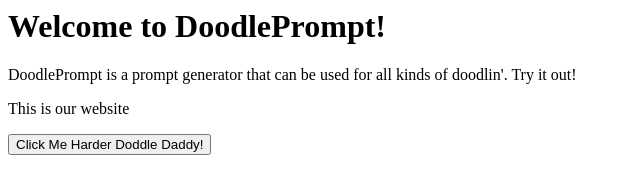
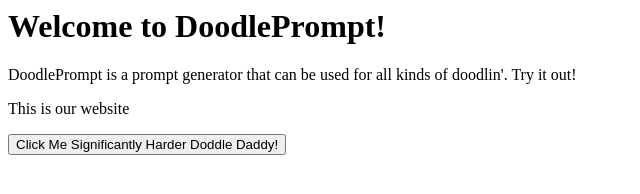
Before and after one commit to GusBusDraws/DoodlePrompt, a plain HTML site: page index.html in a window 1280 px wide. Shown: the whole page, without its empty margins (0-640 px from the left). Drawn offline with Linux system fonts and the light colour scheme.

```diff
--- a/index.html
+++ b/index.html
@@ -2,4 +2,4 @@
 <p> DoodlePrompt is a prompt generator that can be used for all kinds of doodlin'. Try it out!</b>
 <p> This is our website</p>
 
-<button type="button" >Click Me Harder Doddle Daddy!</button>
+<button type="button">Click Me Significantly Harder Doddle Daddy!</button>
```
